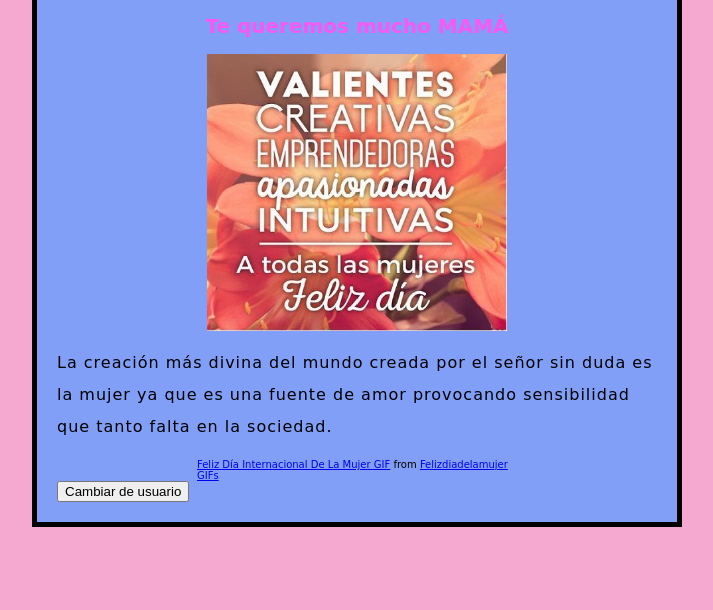
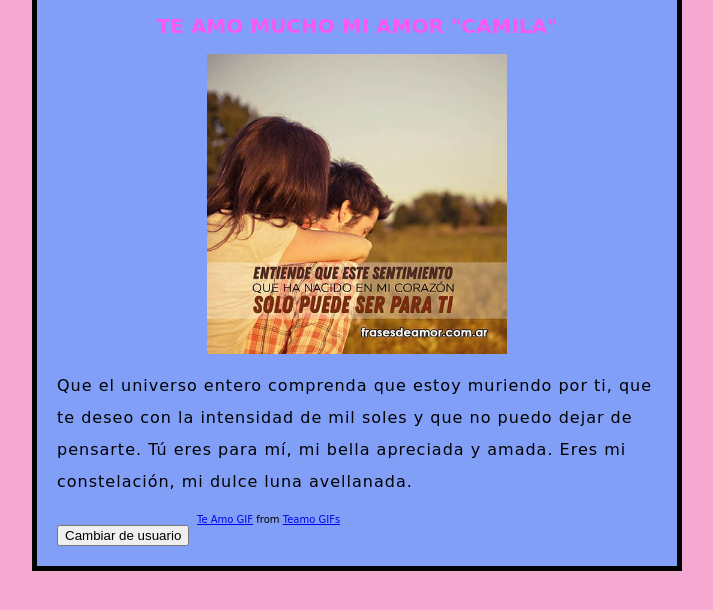
Before and after one commit to adrieze21/adriezemig, a plain HTML site: page index.html in a window 1280 px wide. Shown: the part 164-774 px from the top of the page, without its empty margins (283-996 px from the left). Drawn offline with Linux system fonts and the light colour scheme; a script that the page names is missing; a web font is replaced by a local one.

Commit message:
firstT commit

```diff
--- a/index.html
+++ b/index.html
@@ -7,14 +7,13 @@
     <link href="https://fonts.googleapis.com/css?family=Sniglet" rel="stylesheet">
   </head>
   <body>
-    <h1>FELIZ DIA DE LA MUJER MADRE QUERIDA</h1>
-    <h2>Te queremos mucho MAMÁ</h2>
+    <h1>TE AMO MUCHO AMOR DE MI VIDA</h1>
+    <h2>TE AMO MUCHO MI AMOR "CAMILA"</h2>
     <h3></h3>
     <h4></h4>
-      <img src="images/FELIZDIA.png" alt="Mi imagen de prueba">
-    <p>La creación más divina del mundo creada por el señor sin duda es la mujer ya que es una fuente de amor provocando sensibilidad que tanto falta en la sociedad.</p>
-    <div class="tenor-gif-embed" data-postid="10218723" data-share-method="host" data-width="100%" data-aspect-ratio="1.0"><a href="https://tenor.com/view/feliz-dia-de-la-mujer-dia-de-la-mujer-gif-10218723">Feliz Día Internacional De La Mujer GIF</a> from <a href="https://tenor.com/search/felizdiadelamujer-gifs">Felizdiadelamujer GIFs</a></div><script type="text/javascript" async src="https://tenor.com/embed.js"></script>
-   <button>Cambiar de usuario</button>
+      <img src="images/frases-amor.png" alt="Mi imagen de prueba">
+    <p>Que el universo entero comprenda que estoy muriendo por ti, que te deseo con la intensidad de mil soles y que no puedo dejar de pensarte. Tú eres para mí, mi bella apreciada y amada. Eres mi constelación, mi dulce luna avellanada.</p>
+<div class="tenor-gif-embed" data-postid="8730941" data-share-method="host" data-width="100%" data-aspect-ratio="1.3387096774193548"><a href="https://tenor.com/view/te-amo-gif-8730941">Te Amo GIF</a> from <a href="https://tenor.com/search/teamo-gifs">Teamo GIFs</a></div><script type="text/javascript" async src="https://tenor.com/embed.js"></script>   <button>Cambiar de usuario</button>
    <script src="scripts/main.js"></script>
   </body>
 </html>
```
Also changed, not shown: images/frases-amor.jpg (added), images/frases-amor.png (added).
